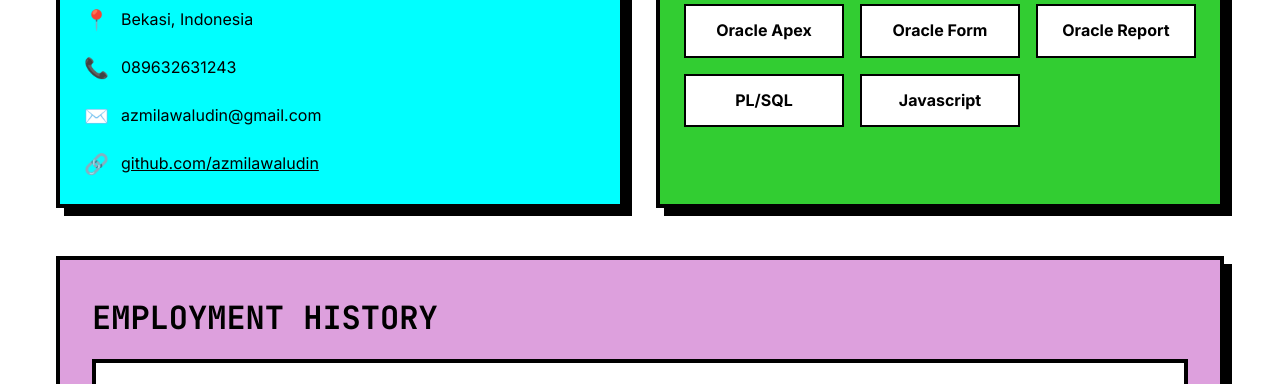
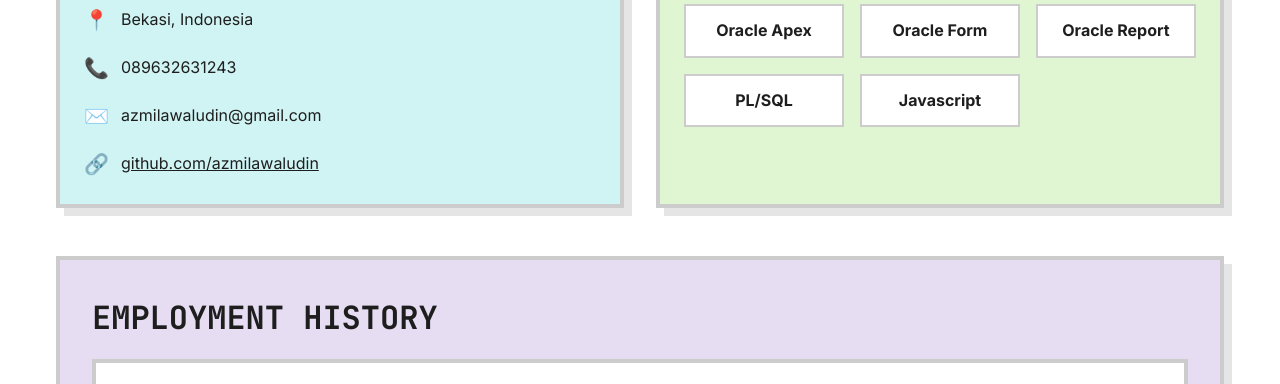
Before and after one commit to Azm1l/Azm1l, a plain HTML site: page index.html in a window 1280 px wide. Shown: the part 688-1072 px from the top of the page. Drawn offline with Linux system fonts and the light colour scheme.

Commit message:
Update styles.css

```diff
--- a/styles.css
+++ b/styles.css
@@ -1,32 +1,31 @@
-/* CSS Variables for Light and Dark Themes */
 :root {
   --bg-primary: #ffffff;
-  --bg-secondary: #f5f5f5;
-  --text-primary: #000000;
-  --text-secondary: #333333;
-  --border-color: #000000;
-  --accent-yellow: #ffde59;
-  --accent-pink: #ffc0cb;
-  --accent-cyan: #00ffff;
-  --accent-purple: #dda0dd;
-  --accent-orange: #ffa500;
-  --accent-lime: #32cd32;
-  --shadow-color: rgba(0, 0, 0, 1);
+  --bg-secondary: #f9f9f9;
+  --text-primary: #1e1e1e;
+  --text-secondary: #555555;
+  --border-color: #cccccc;
+  --accent-yellow: #fff6b2; /* soft yellow */
+  --accent-pink: #ffe4e9;   /* soft pink */
+  --accent-cyan: #d0f4f4;   /* pastel cyan */
+  --accent-purple: #e6ddf3; /* soft lavender */
+  --accent-orange: #ffe6cc; /* soft peach */
+  --accent-lime: #e0f5d1;   /* light green */
+  --shadow-color: rgba(0, 0, 0, 0.1); /* soft shadow */
 }
 
 [data-theme="dark"] {
-  --bg-primary: #1a1a1a;
-  --bg-secondary: #2d2d2d;
-  --text-primary: #ffffff;
-  --text-secondary: #e0e0e0;
-  --border-color: #ffffff;
-  --accent-yellow: #ffd700;
-  --accent-pink: #ff69b4;
-  --accent-cyan: #00ced1;
-  --accent-purple: #9370db;
-  --accent-orange: #ff8c00;
-  --accent-lime: #00ff00;
-  --shadow-color: rgba(255, 255, 255, 0.8);
+  --bg-primary: #1f1f1f;
+  --bg-secondary: #2c2c2c;
+  --text-primary: #f5f5f5;
+  --text-secondary: #cccccc;
+  --border-color: #444444;
+  --accent-yellow: #665c00;  /* muted mustard */
+  --accent-pink: #663c4e;    /* muted rose */
+  --accent-cyan: #355c5c;    /* teal-like */
+  --accent-purple: #4f3a65;  /* muted purple */
+  --accent-orange: #663e1e;  /* burnt orange */
+  --accent-lime: #3f5f3f;    /* muted green */
+  --shadow-color: rgba(0, 0, 0, 0.4); /* soft dark mode shadow */
 }
 
 /* Reset and Base Styles */
```
